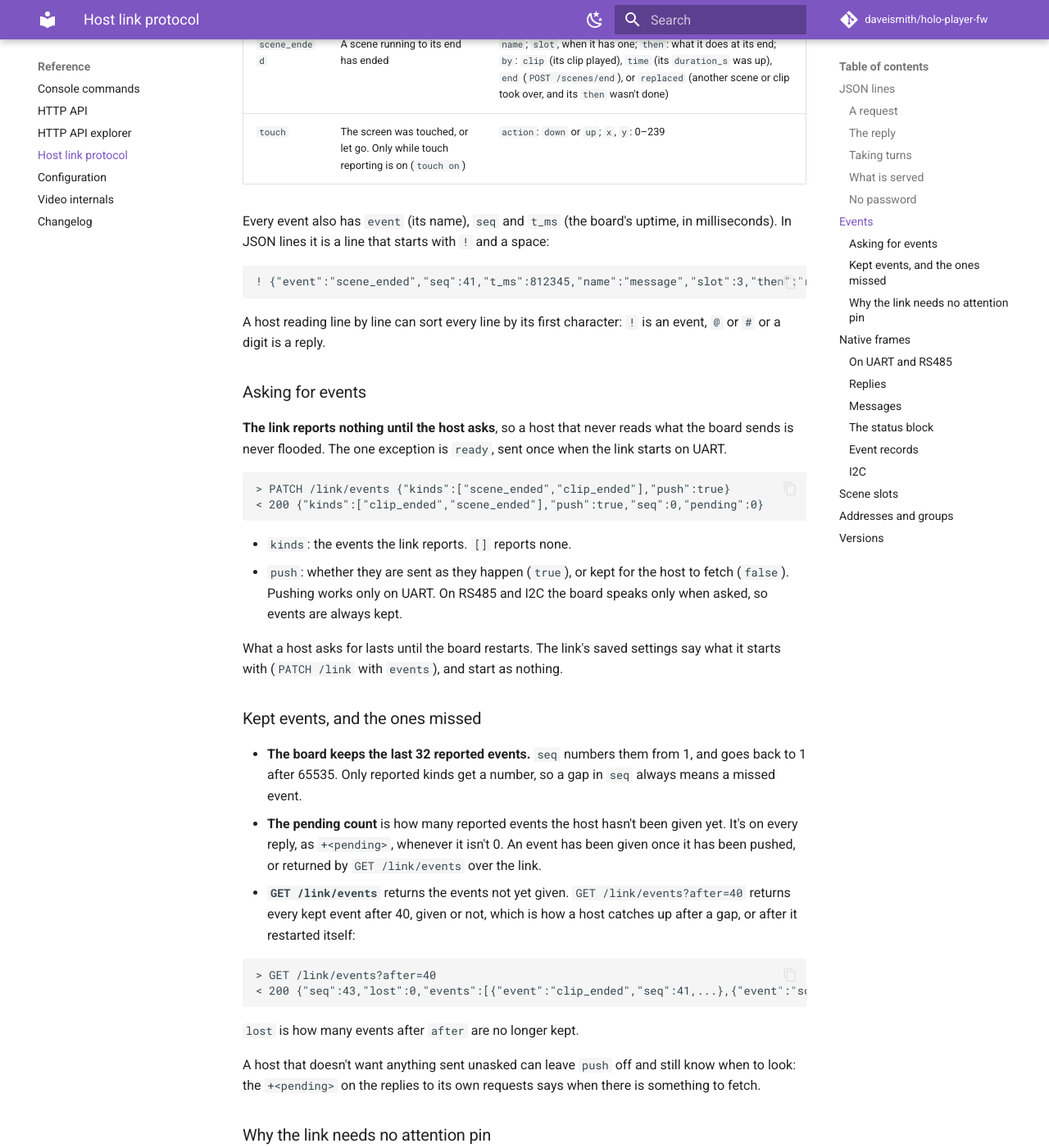
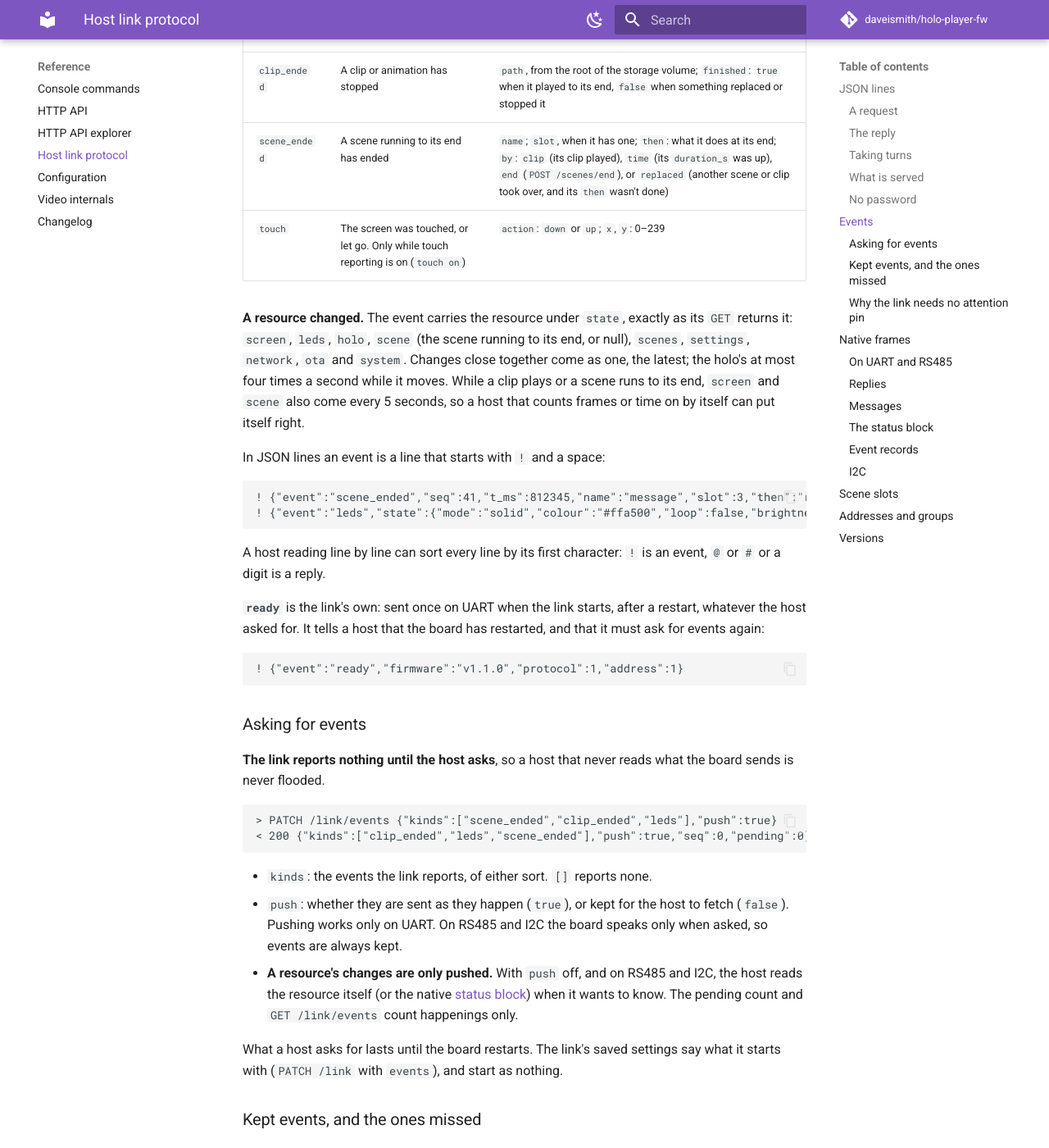
Before and after one commit to daveismith/holo-player-fw, an MkDocs documentation site: the page built from manual/reference/host-protocol.md, in a window 1280 px wide and 1400 px high, scrolled down 3875 px. Shown: the whole window at 82% size. Built offline with MkDocs 1.6.1 and Material for MkDocs 9.7.7, drawn with Linux system fonts in a browser that asks for light colours; comment, search, counter and statistics services are not loaded; the version menu is left out; some of the changed text lies outside the part shown.

Commit message:
docs: the host link's events are the board's events
The kinds a host asks for are the bus's (happenings, and a resource's changes, pushed on UART
only); seq is shared with GET /events, so a gap means ask, and GET /events?after= catches up;
`ready` is the link's own and unnumbered; clip_ended's path is from the volume's root. The
OpenAPI link schemas follow: /link/events returns EventHistory and takes no `after`.

Co-Authored-By: Claude Opus 5.5 <noreply@anthropic.com>

````diff
--- a/manual/connect/host-uart.md
+++ b/manual/connect/host-uart.md
@@ -62,7 +62,7 @@ With a 3.3 V USB-serial adapter on the three wires, open it in any terminal prog
 baud, 8N1. After the board restarts, it sends:
 
 ```text
-! {"event":"ready","seq":1,"t_ms":2410,"firmware":"v1.1.0","protocol":1,"address":1}
+! {"event":"ready","firmware":"v1.1.0","protocol":1,"address":1}
 ```
 
 Type a request and press Enter. The board doesn't echo it, so turn on local echo in the terminal
--- a/manual/reference/host-protocol.md
+++ b/manual/reference/host-protocol.md
@@ -112,6 +112,7 @@ and Wi-Fi:
 | The holo and servos | `GET /holo`, `POST /holo/motion`, `GET /servos`, `POST /servos/move`, `POST /servos/release` |
 | Scenes | `GET /scenes`, `PUT` and `DELETE /scenes/scene`, `POST /scenes/apply`, `POST /scenes/end` |
 | Settings | `GET`, `PATCH` and `DELETE /settings` |
+| Events | `GET /events` (the kept happenings, as JSON) |
 | The link | `GET` and `PATCH /link`, `GET` and `PATCH /link/events` |
 
 Not served: files and uploads, firmware updates, the network, the web server's settings, and
@@ -125,60 +126,85 @@ to its link.
 
 ## Events
 
-Events tell the host that something happened without it having to ask.
+Events tell the host what changed without it having to ask. They are the board's own events, the
+same ones the web app follows over Wi-Fi ([`GET /api/v1/events`](http-api.md#events)), with the
+same names and the same JSON. Two sorts come over the link:
+
+**Something happened.** Each is numbered (`seq`) and stamped (`t_ms`, the board's uptime in
+milliseconds):
 
 | Event | When | Fields |
 |---|---|---|
-| `ready` | The link has started, after a restart | `firmware`, `protocol`, `address` |
-| `clip_ended` | A clip or animation has stopped | `path`; `finished`: `true` when it played to its end, `false` when something replaced or stopped it |
+| `clip_ended` | A clip or animation has stopped | `path`, from the root of the storage volume; `finished`: `true` when it played to its end, `false` when something replaced or stopped it |
 | `scene_ended` | A scene running to its end has ended | `name`; `slot`, when it has one; `then`: what it does at its end; `by`: `clip` (its clip played), `time` (its `duration_s` was up), `end` (`POST /scenes/end`), or `replaced` (another scene or clip took over, and its `then` wasn't done) |
 | `touch` | The screen was touched, or let go. Only while touch reporting is on (`touch on`) | `action`: `down` or `up`; `x`, `y`: 0–239 |
 
-Every event also has `event` (its name), `seq` and `t_ms` (the board's uptime, in
-milliseconds). In JSON lines it is a line that starts with `!` and a space:
+**A resource changed.** The event carries the resource under `state`, exactly as its `GET`
+returns it: `screen`, `leds`, `holo`, `scene` (the scene running to its end, or null), `scenes`,
+`settings`, `network`, `ota` and `system`. Changes close together come as one, the latest; the
+holo's at most four times a second while it moves. While a clip plays or a scene runs to its end,
+`screen` and `scene` also come every 5 seconds, so a host that counts frames or time on by itself
+can put itself right.
+
+In JSON lines an event is a line that starts with `!` and a space:
 
 ```text
 ! {"event":"scene_ended","seq":41,"t_ms":812345,"name":"message","slot":3,"then":"restore","by":"clip"}
+! {"event":"leds","state":{"mode":"solid","colour":"#ffa500","loop":false,"brightness":30,"count":16,"gpio":16}}
 ```
 
 A host reading line by line can sort every line by its first character: `!` is an event, `@` or
 `#` or a digit is a reply.
 
+**`ready`** is the link's own: sent once on UART when the link starts, after a restart, whatever the
+host asked for. It tells a host that the board has restarted, and that it must ask for events
+again:
+
+```text
+! {"event":"ready","firmware":"v1.1.0","protocol":1,"address":1}
+```
+
 ### Asking for events
 
 **The link reports nothing until the host asks**, so a host that never reads what the board
-sends is never flooded. The one exception is `ready`, sent once when the link starts on UART.
+sends is never flooded.
 
 ```text
-> PATCH /link/events {"kinds":["scene_ended","clip_ended"],"push":true}
-< 200 {"kinds":["clip_ended","scene_ended"],"push":true,"seq":0,"pending":0}
+> PATCH /link/events {"kinds":["scene_ended","clip_ended","leds"],"push":true}
+< 200 {"kinds":["clip_ended","leds","scene_ended"],"push":true,"seq":0,"pending":0}
 ```
 
-- `kinds`: the events the link reports. `[]` reports none.
+- `kinds`: the events the link reports, of either sort. `[]` reports none.
 - `push`: whether they are sent as they happen (`true`), or kept for the host to fetch
   (`false`). Pushing works only on UART. On RS485 and I2C the board speaks only when asked, so
   events are always kept.
+- **A resource's changes are only pushed.** With `push` off, and on RS485 and I2C, the host reads
+  the resource itself (or the native [status block](#the-status-block)) when it wants to know.
+  The pending count and `GET /link/events` count happenings only.
 
 What a host asks for lasts until the board restarts. The link's saved settings say what it
 starts with (`PATCH /link` with `events`), and start as nothing.
 
 ### Kept events, and the ones missed
 
-- **The board keeps the last 32 reported events.** `seq` numbers them from 1, and goes back to 1
-  after 65535. Only reported kinds get a number, so a gap in `seq` always means a missed event.
-- **The pending count** is how many reported events the host hasn't been given yet. It's on every
-  reply, as `+<pending>`, whenever it isn't 0. An event has been given once it has been pushed,
-  or returned by `GET /link/events` over the link.
-- **`GET /link/events`** returns the events not yet given. `GET /link/events?after=40` returns
-  every kept event after 40, given or not, which is how a host catches up after a gap, or after
-  it restarted itself:
+- **The board keeps its last 32 happenings.** `seq` numbers every happening on the board, from 1,
+  going back to 1 after 65535. It is shared with the web app's stream, so it counts kinds this
+  host didn't ask for too: a gap means *something* happened that this host may not have seen.
+- **Catching up**: `GET /events?after=<the last seq seen>&kinds=<its kinds>` returns the kept
+  happenings of those kinds after it, as JSON. An empty list, with `lost` 0, means nothing was
+  missed. `lost` is how many after `after` are no longer kept. It is how a host catches up after a
+  gap, or after it restarted itself:
 
   ```text
-  > GET /link/events?after=40
-  < 200 {"seq":43,"lost":0,"events":[{"event":"clip_ended","seq":41,...},{"event":"scene_ended","seq":42,...},{"event":"touch","seq":43,...}]}
+  > GET /events?after=40&kinds=clip_ended,scene_ended
+  < 200 {"seq":43,"lost":0,"events":[{"event":"clip_ended","seq":41,...},{"event":"scene_ended","seq":42,...}]}
   ```
 
-  `lost` is how many events after `after` are no longer kept.
+- **The pending count** is how many happenings of the host's kinds it hasn't been given yet. It's
+  on every reply, as `+<pending>`, whenever it isn't 0. A happening has been given once it has been
+  pushed, or returned by `GET /link/events` over the link.
+- **`GET /link/events`** returns the happenings not yet given, in the same shape, and counts them
+  as given.
 
 A host that doesn't want anything sent unasked can leave `push` off and still know when to look:
 the `+<pending>` on the replies to its own requests says when there is something to fetch.
@@ -284,8 +310,9 @@ only on UART, where it's the only board on the wire.
   - `push`: 1 to send events as they happen (UART only), 0 to keep them.
 
   The reply's `seq` is the latest event's number.
-- **`EVENTS_GET`** with `after` 0 returns the events not yet given, and otherwise every kept
-  event after `after`, as `GET /link/events` does. A host that gets 5 asks again.
+- **`EVENTS_GET`** with `after` 0 returns the happenings not yet given, as `GET /link/events`
+  does, and otherwise every kept one of the host's kinds after `after`, as
+  `GET /events?after=` does. A host that gets 5 asks again.
 
 ### The status block
 
@@ -304,13 +331,15 @@ only on UART, where it's the only board on the wire.
 
 ### Event records
 
-Pushed on its own, an event is a frame of type **0xC0** whose payload is one record. `EVENTS_GET`
-returns several. A record is 8 bytes:
+Native frames carry happenings (and `ready`) only: a resource's state doesn't fit a record, and a
+small host reads the [status block](#the-status-block) instead. Pushed on its own, an event is a
+frame of type **0xC0** whose payload is one record. `EVENTS_GET` returns several. A record is 8
+bytes:
 
 | Bytes | Field |
 |---|---|
 | 0 | `kind`: 1 `clip_ended`, 2 `scene_ended`, 3 `touch`, 15 `ready` |
-| 1–2 | `seq` |
+| 1–2 | `seq` (0 for `ready`, which isn't numbered) |
 | 3–7 | By kind, below. Unused bytes are 0 |
 
 | Kind | Bytes 3–7 |
````
Also changed, not shown: manual/connect/host-rs485.md (+4 -2 lines), manual/reference/console.md (+1 -1 lines), manual/reference/http-api.md (+5 -4 lines), manual/use/host-link.md (+7 -6 lines), 1 other file.
